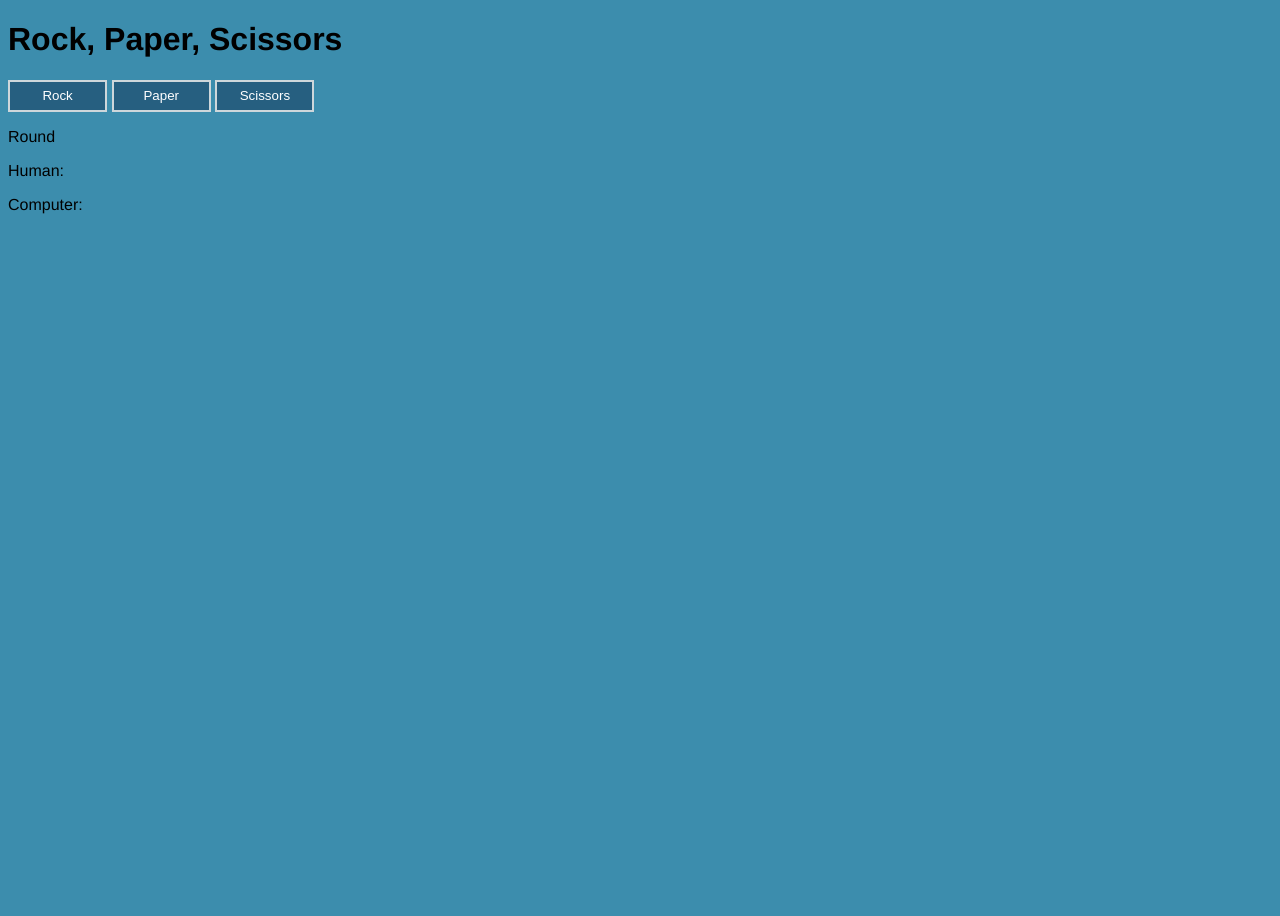
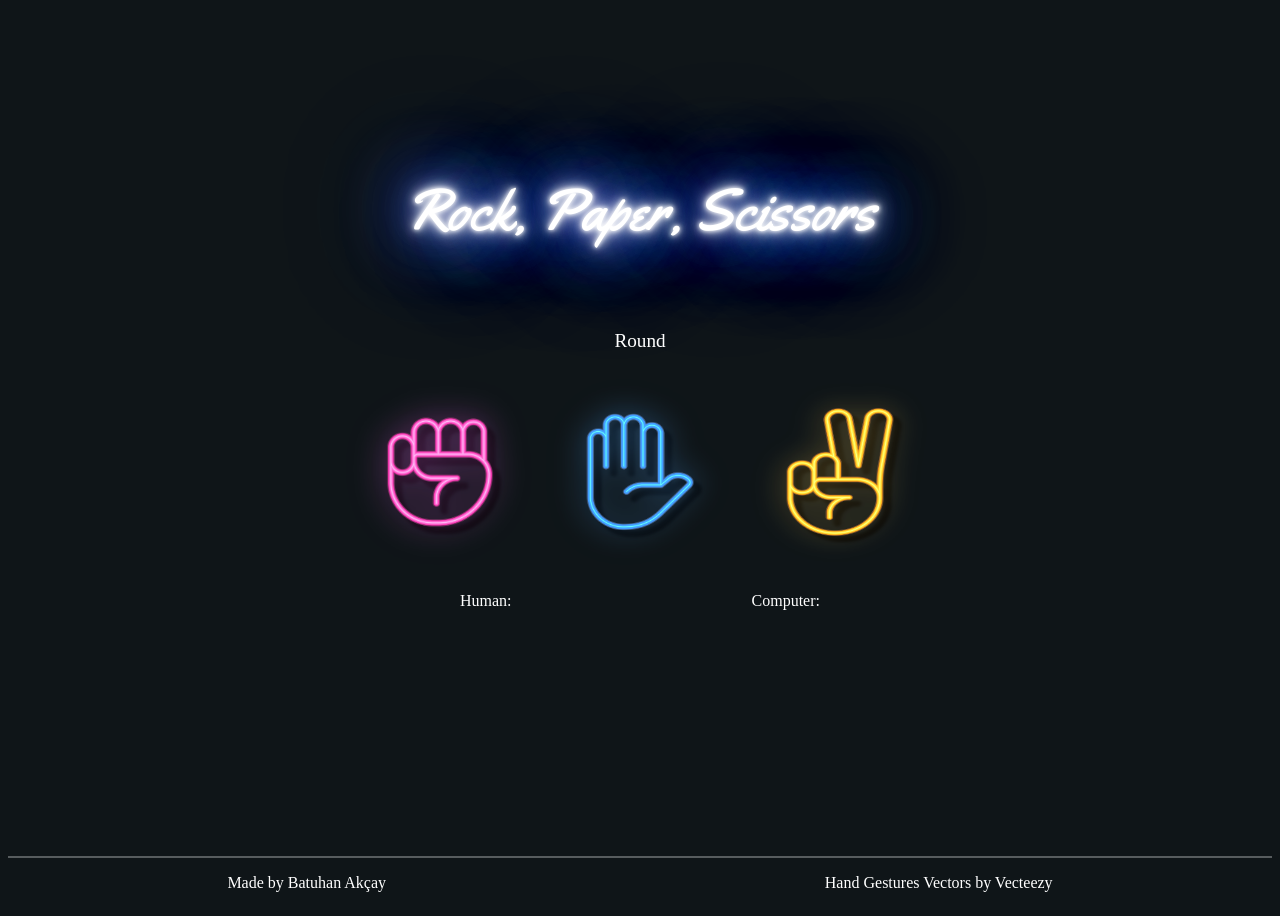
Before and after one commit to akcaybatu/Rock-Paper-Scissors, a plain HTML site: page index.html in a window 1280 px wide. Before the commit the page ends 800 px from the top, so only its background shows below. Drawn offline with Linux system fonts and the light colour scheme.

Commit message:
Rock, Paper, Scissors still in progress

```diff
--- a/index.html
+++ b/index.html
@@ -6,24 +6,46 @@
     <meta name="viewport" content="width=device-width, initial-scale=1.0">
     <title>Document</title>
     <link rel="stylesheet" href="style.css">
+    <link href='https://fonts.googleapis.com/css?family=Yellowtail:400' rel='stylesheet' type='text/css'>
+    <link rel="stylesheet" href="https://cdnjs.cloudflare.com/ajax/libs/font-awesome/4.7.0/css/font-awesome.min.css">
 </head>
 <body>
-    <h1>Rock, Paper, Scissors</h1>
     <div id="container">
+        <h1>Rock, Paper, Scissors</h1>
+        <p id="round">Round</p>
+        <!--<input type="image" src="sources/rock-text.png">
+        <a href="https://www.vecteezy.com/free-vector/hand-gestures">Hand Gestures Vectors by Vecteezy</a>
         <div id="buttons">
-            <button id="btnR">
+            <button id="btnR" class="btn">
                 Rock
             </button>
-            <button id="btnP">
+            <button id="btnP" class="btn">
                 Paper
             </button>
-            <button id="btnS">
+            <button id="btnS" class="btn">
                 Scissors
             </button>
+        </div>-->
+        <div id="buttons">
+            <div id="btnR" class="selections">
+                <input type="image" src="sources/rock.png" class="image">
+            </div>
+            <div id="btnP" class="selections">
+                <input type="image" src="sources/paper.png" class="image">
+            </div>
+            <div id="btnS" class="selections">
+                <input type="image" src="sources/scissors.png" class="image">
+            </div>
         </div>
-        <p id="round">Round</p>
-        <p id="scoreHuman">Human: </p>
-        <p id="scoreComputer">Computer: </p>
+        <div class="scores">
+            <p id="scoreHuman">Human: </p>
+            <p id="scoreComputer">Computer: </p>
+        </div>
+
+    </div>
+    <div id="page-end">
+        <p>Made by Batuhan Akçay</p>
+        <p><a href="https://www.vecteezy.com/free-vector/hand-gestures">Hand Gestures Vectors by Vecteezy</a></p>
     </div>
     <script src="script.js"></script>
 </body>
--- a/script.js
+++ b/script.js
@@ -12,9 +12,9 @@ function computerPlay(){
 }
 
 // Onclick, players choice function
-const buttons = document.querySelectorAll("#buttons > button");
-buttons.forEach((button) => {
-    button.addEventListener('click', function(e){
+const buttons = document.querySelectorAll("#buttons > div > input");
+buttons.forEach((input) => {
+    input.addEventListener('click', function(e){
         let playerSelection = e.target;
         let computerSelection = e.target;
         playRound(playerSelection, computerSelection);
@@ -52,10 +52,17 @@ function playRound(playerSelection, computerSelection) {
 // Check final score and stop game
 game = () => {
     if (playerScore == 5) {
-        round.textContent = "Youuuuuu Winnnnnn";
+        round.textContent = "You win the game. Congrats!";
+        playerScore = 0;
+        computerScore = 0;
+        scoreComputer.textContent = "Computer: ";
+        scoreHuman.textContent = "Human: ";
     }
     else if (computerScore == 5) {
-        round.textContent = "Youuuu Loseeeee";
+        round.textContent = "Oh no, computer wins...";
+        playerScore = 0;
+        computerScore = 0;
+        scoreComputer.textContent = "Computer: ";
+        scoreHuman.textContent = "Human: ";
     }
-    return;
 }
--- a/style.css
+++ b/style.css
@@ -1,5 +1,5 @@
 html{
-    background-color: #3C8DAD;
+    background-color: #0f1518;
     background-repeat: no-repeat;
     background-size: cover;
     font-family: Helvetica, sans-serif;
@@ -7,11 +7,20 @@ html{
     min-width: 100%;
     margin: 0;
     padding: 0;
+    color: white;
+}
+
+#container{
+    display: grid;
+    justify-content: center;
+    align-content: center;
+    margin-top: 130px;
 }
 
 #buttons{
-
-
+    text-align: center;
+    display: flex;
+    justify-content: center;
 }
 
 button{
@@ -23,5 +32,83 @@ button{
 }
 
 #round{
+    text-align: center;
+    margin-top: 40px;
+    font-size: 1.2rem;
+}
 
+.selections:hover{
+    animation: MoveUpDown 1s linear infinite;
+    left: 0;
+    bottom: 0;
 }
+
+.image{
+    width: 200px;
+    height: 200px;
+}
+
+.scores{
+    display: flex;
+    justify-content: space-around;
+}
+
+p{
+    font-family: 'Poppins';
+}
+
+a{
+    text-decoration: none;
+    color: white;
+}
+
+h1{
+    text-align: center;
+    color: #fff;
+    font-family: "Yellowtail", sans-serif;
+    font-weight: 100;
+    font-size: 3.7rem;
+    animation: pulsate 0.0000001s ease-in-out infinite alternate;
+}
+
+#page-end{
+    display: flex;
+    justify-content: space-around;
+    margin-top: 230px;
+    border-top: 2px solid rgb(255, 255, 255, 0.3);
+}
+
+@keyframes pulsate {
+100% {
+    text-shadow:
+    0 0 4px #fff,
+    0 0 11px #fff,
+    0 0 19px #fff,
+    0 0 40px #5271ff,
+    0 0 80px #5271ff,
+    0 0 90px #5271ff,
+    0 0 100px #5271ff,
+    0 0 150px #5271ff;
+}
+
+0% {
+    text-shadow:
+    0 0 4px #fff,
+    0 0 10px #fff,
+    0 0 18px #fff,
+    0 0 38px #5271ff,
+    0 0 73px #5271ff,
+    0 0 80px #5271ff,
+    0 0 94px #5271ff,
+    0 0 140px #5271ff;
+  }
+}
+
+@keyframes MoveUpDown {
+    0%, 100% {
+      transform: translateY(0);
+    }
+    50% {
+      transform: translateY(-30px);
+    }
+  }
```
Also changed, not shown: sources/paper-text.png (added), sources/paper.png (added), sources/rock-text.png (added), sources/rock.png (added), sources/scissors-text.png (added), sources/scissors.png (added).
